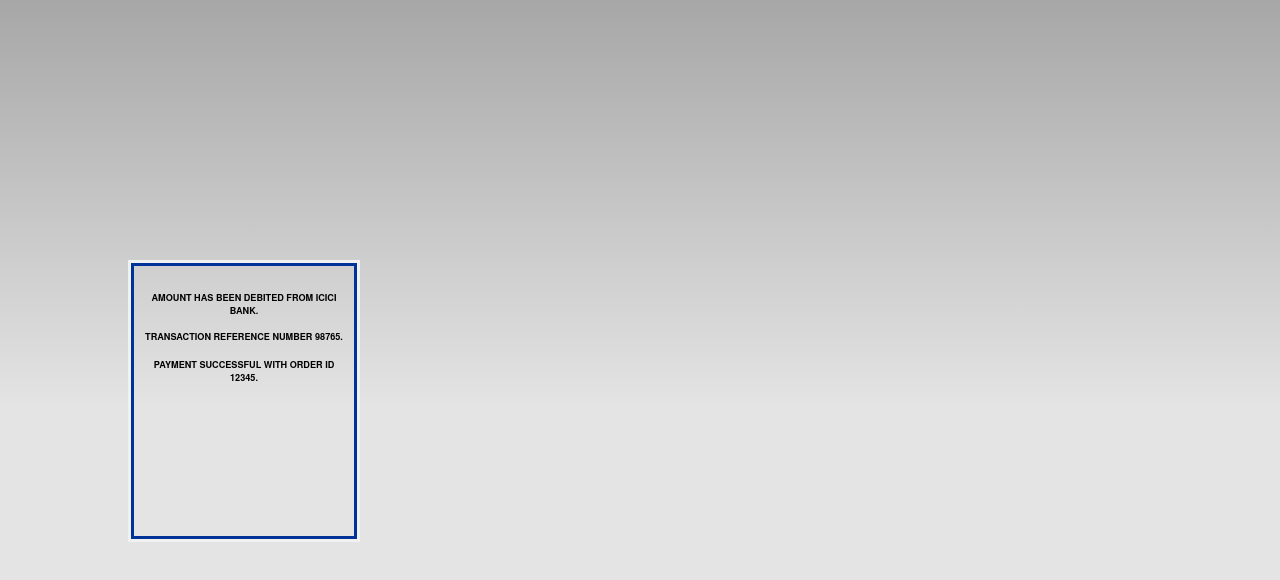
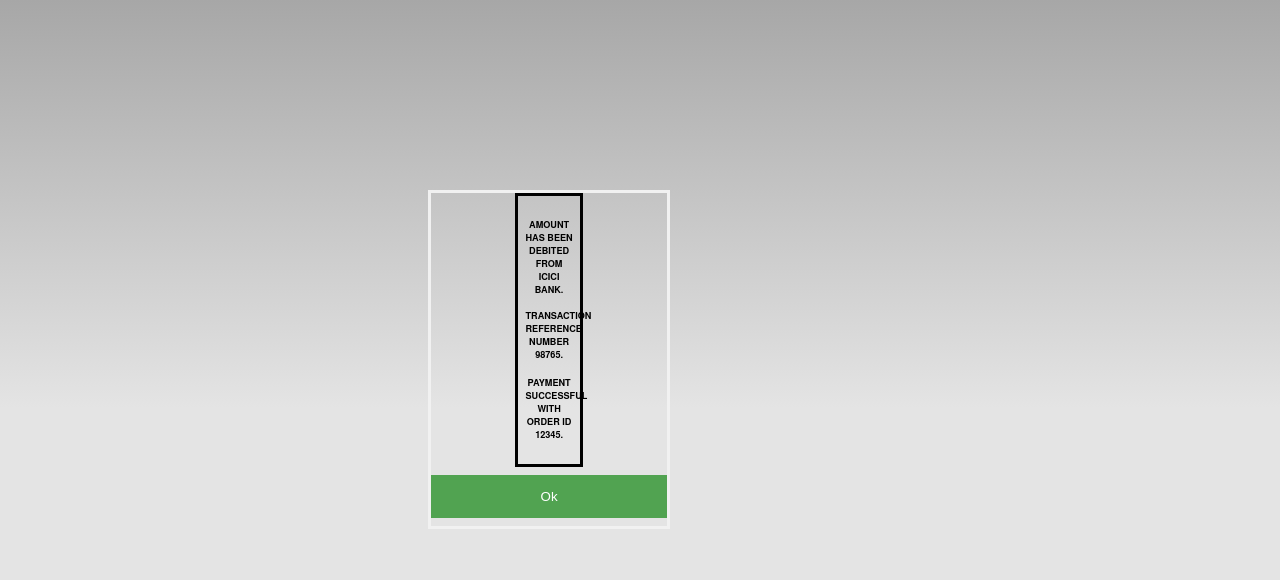
Before and after one commit to sathishkumar-sukumar/one-touch-payments-api, a plain HTML site: page www/paymentSuccessful.html in a window 1280 px wide. Drawn offline with Linux system fonts and the light colour scheme.

Commit message:
Modified styles

```diff
--- a/www/css/index.css
+++ b/www/css/index.css
@@ -9,7 +9,7 @@ body {
     background-color:#E4E4E4;
     background-image:linear-gradient(top, #A7A7A7 0%, #E4E4E4 51%);
     background-image:-webkit-linear-gradient(top, #A7A7A7 0%, #E4E4E4 51%);
-    background-image:-ms-linear-gradient(top, #A7A7A7 0%, #E4E4E4 51%);
+    /*background-image:-ms-linear-gradient(top, #A7A7A7 0%, #E4E4E4 51%);*/
     background-image:-webkit-gradient(
             linear,
             left top,
@@ -33,13 +33,15 @@ body {
     background:url(../img/logo.png) no-repeat center top; !* 170px x 200px *!
     */
     position:absolute;             /* position in the center of the screen */
+    align-content: center;
     left:10%;
-    top:10%;
+    /*top:10%;*/
     height:10px;                   /* text area height */
     /*width:225px;                   !* text area width *!*/
     text-align:center;
     padding:180px 0px 0px 0px;     /* image height is 200px (bottom 20px are overlapped with text) */
-    margin:-115px 0px 0px -112px;  /* offset vertical: half of image height and text area height */
+    /*margin:-115px 0px 0px -112px;  !* offset vertical: half of image height and text area height *!*/
+    margin:-115px 0px 0px -112px;
     /* offset horizontal: half of text area width */
 }
 
@@ -48,7 +50,8 @@ body {
     .app {
         background-position:left center;
         /*padding:75px 0px 75px 170px;  !* padding-top + padding-bottom + text area = image height *!*/
-        margin:0px 0px 0px 0px;  /* offset vertical: half of image height */
+        /*margin:0px 0px 0px 0px;  !* offset vertical: half of image height *!*/
+        margin:10px 10px 10px 300px;
         /* offset horizontal: half of image width and text area width */
     }
 }
--- a/www/paymentSuccessful.html
+++ b/www/paymentSuccessful.html
@@ -9,15 +9,12 @@
     <link rel="stylesheet" type="text/css" href="css/index.css" />
     <title>Authenticating with Bank...</title>
 
-    <style>
-        .center {
-            margin: auto;
-            width: 200px;
-            border: 3px solid #003399;
-            padding: 10px;
-            height: 250px;
+    <script type="text/javascript">
+        function redirectHome(){
+            window.location.href = "../html/homePage.html";
         }
-    </style>
+
+    </script>
 </head>
 <body>
 <div class="app">
@@ -30,6 +27,10 @@
         </h5>
         <h5>Payment successful with order ID 12345.</h5>
     </div>
+    <div >
+        <button type="submit" style="background-color: #51a351" name="Ok"  >Ok</button>
+
+    </div>
 </form>
 </div>
 </body>
```
Also changed, not shown: www/index.html (+1 -5 lines), www/linkBankAccounts.html (+0 -71 lines).
